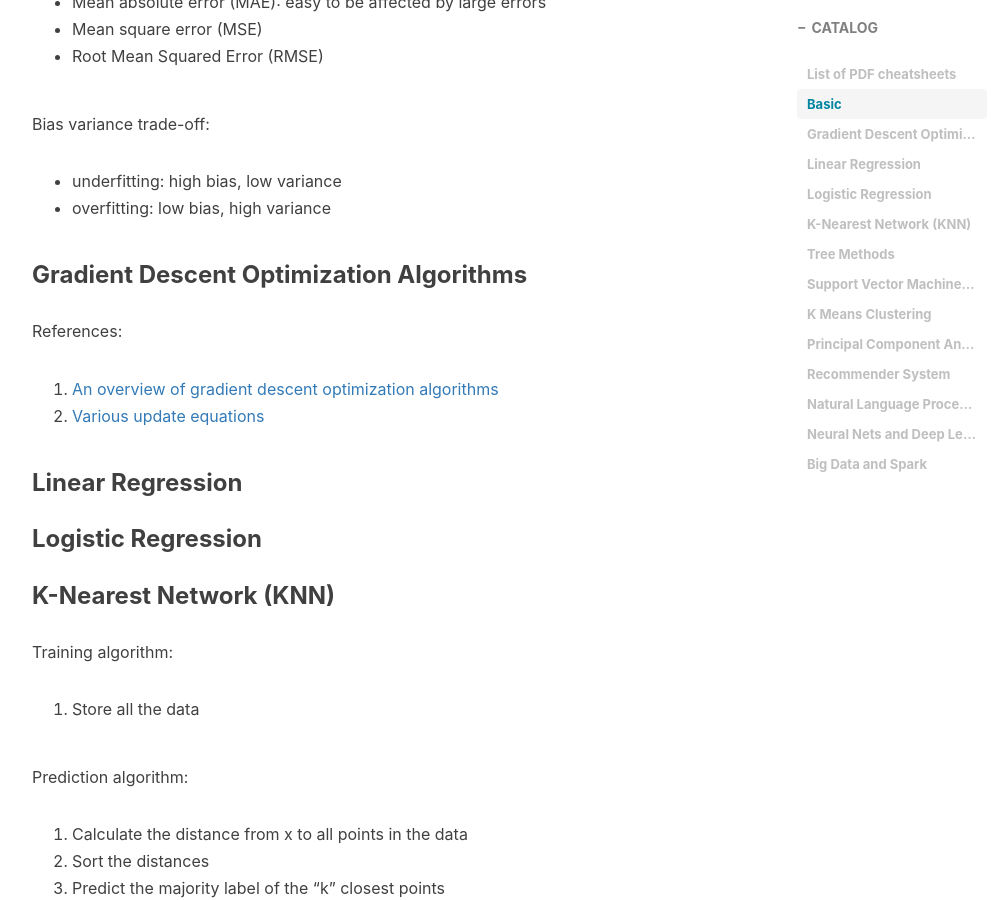
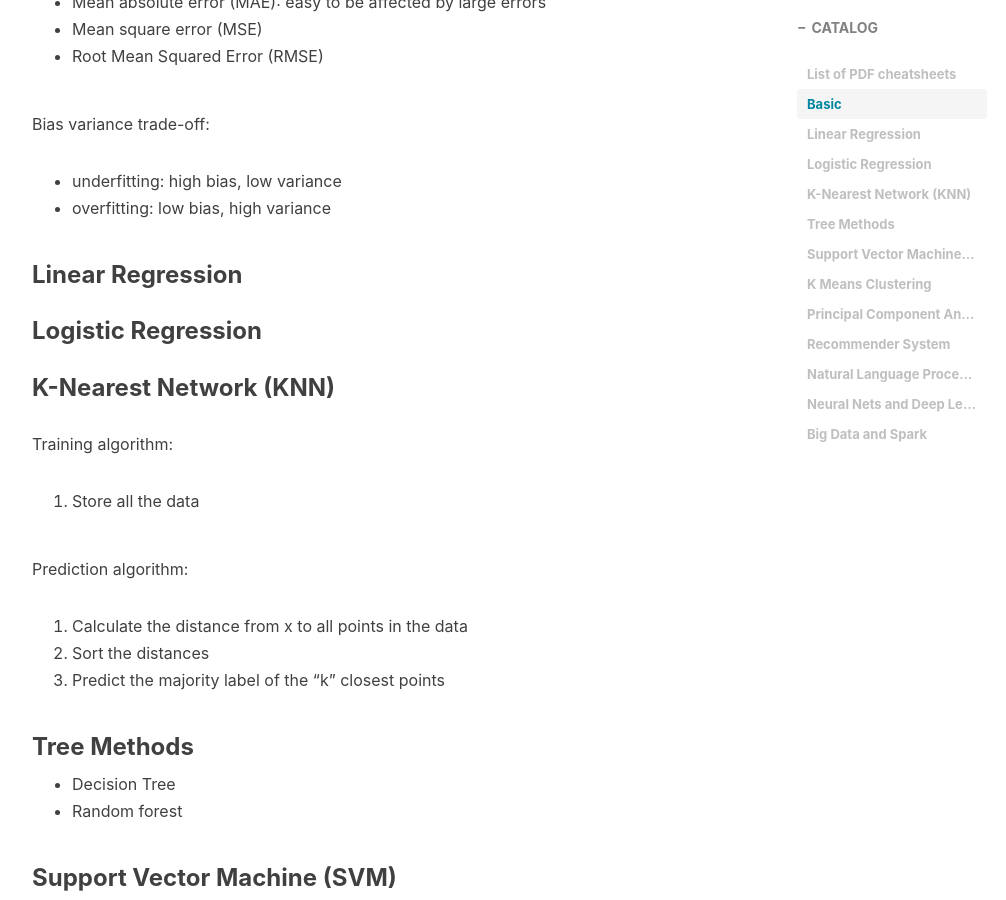
Before and after one commit to Bearxcave/Bearxcave.github.io, a Jekyll site: the page built from _posts/2021-03-03-cheatsheet-machine-learning-bootcamp.md, in a window 1280 px wide and 900 px high, scrolled down 1568 px. Shown: the whole window, without its empty margins (233-1239 px from the left). Built offline with Jekyll 4.4.1, drawn with Linux system fonts in a browser that asks for light colours; nearby versions of some CDN libraries; formulas are drawn with MathJax 3; comment, search, counter and statistics services are not loaded.

Commit message:
Update 2021-03-03-cheatsheet-machine-learning-bootcamp.md

```diff
--- a/_posts/2021-03-03-cheatsheet-machine-learning-bootcamp.md
+++ b/_posts/2021-03-03-cheatsheet-machine-learning-bootcamp.md
@@ -54,12 +54,6 @@ Bias variance trade-off:
 
 * underfitting: high bias, low variance
 * overfitting: low bias, high variance
-
-### Gradient Descent Optimization Algorithms
-
-References:
-1. [An overview of gradient descent optimization algorithms](https://ruder.io/optimizing-gradient-descent/)
-2. [Various update equations](https://www.sravikiran.com/GSOC18/page2/)
 
 ### Linear Regression
 
```
